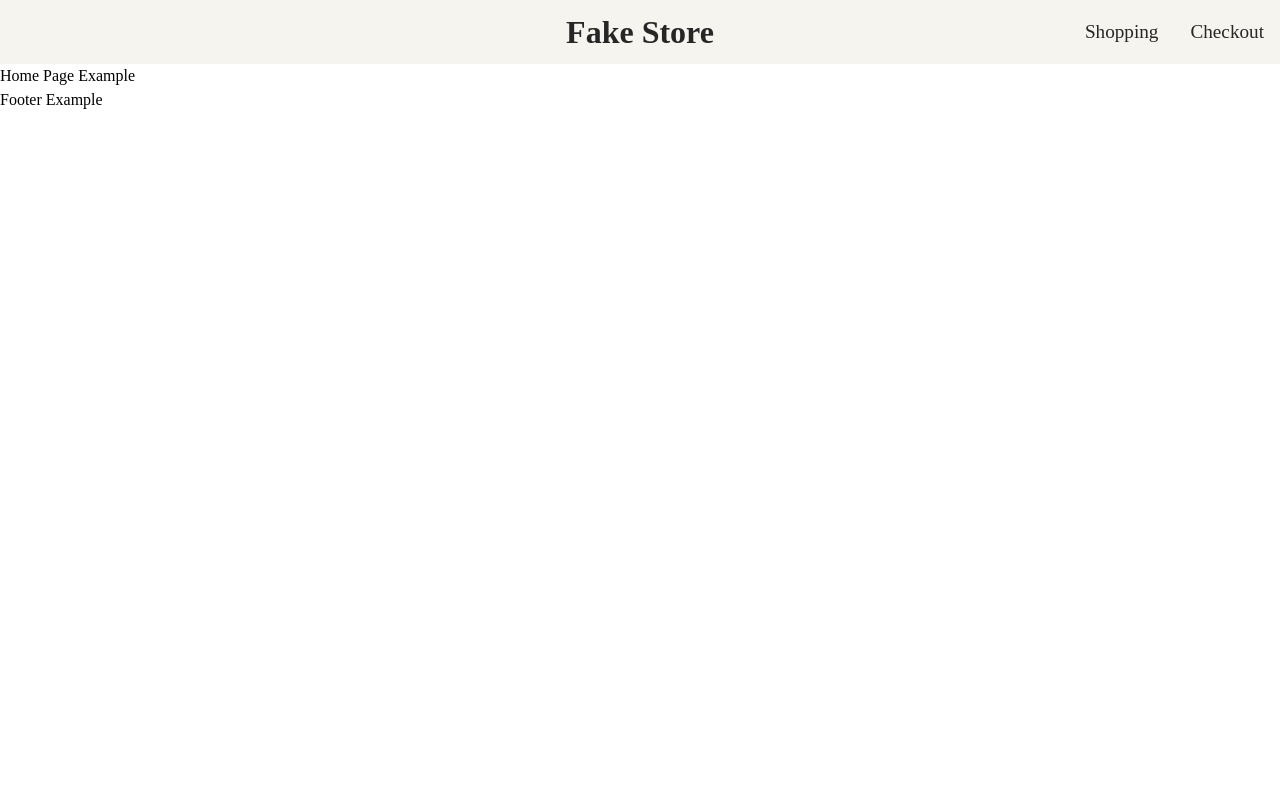
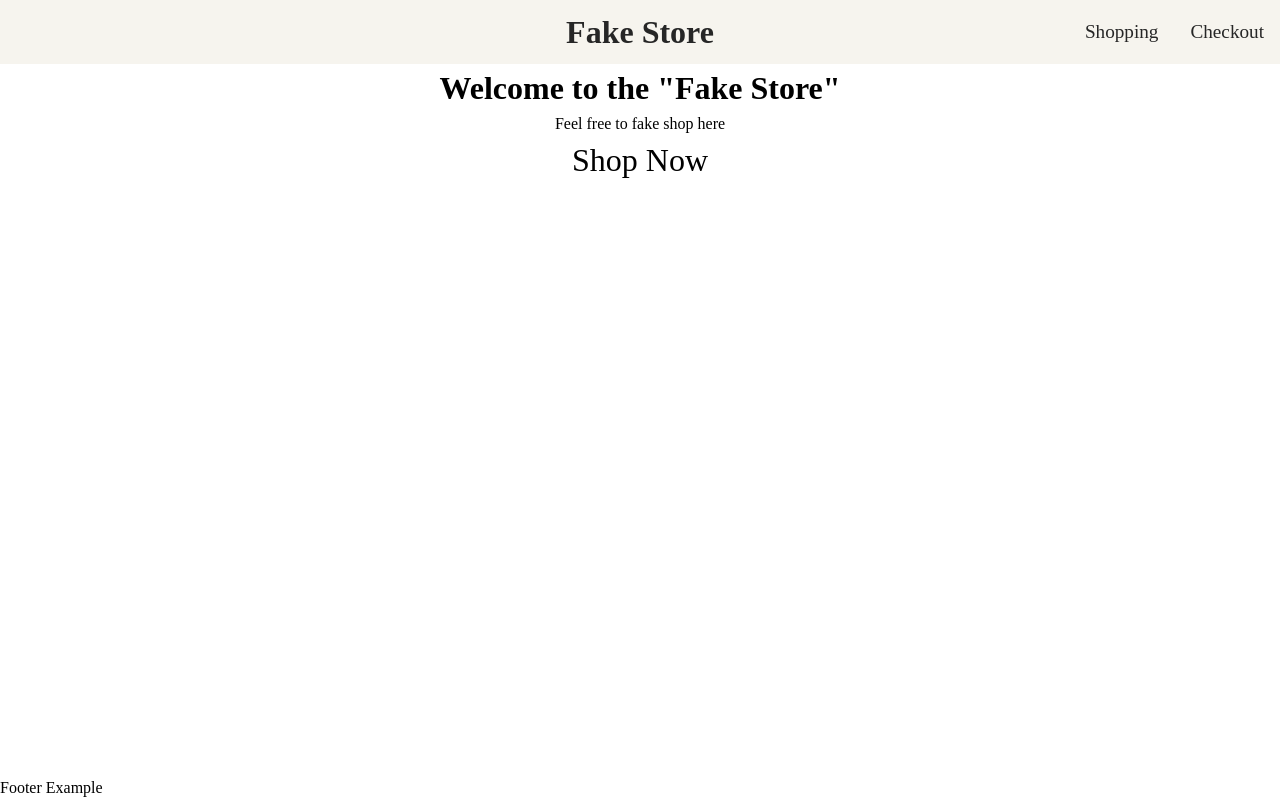
Before and after one commit to Neon-Panda/Project-Shopping-Cart, a React (Vite) app: page / in a window 1280 px wide. Built offline with nearby package versions, Linux system fonts and the light colour scheme; a web font is replaced by a local one.

Commit message:
style: footer sticks to bottom on all pages

```diff
--- a/src/components/HeaderAndFooter/Footer/Footer.jsx
+++ b/src/components/HeaderAndFooter/Footer/Footer.jsx
@@ -1,3 +1,3 @@
 export default function Footer() {
-  return <footer>Footer Example</footer>;
+  return <footer className="footer">Footer Example</footer>;
 }
--- a/src/components/HeaderAndFooter/StaticNav.jsx
+++ b/src/components/HeaderAndFooter/StaticNav.jsx
@@ -1,12 +1,13 @@
+import styles from "./StaticNav.module.css";
 import HeaderNav from "./HeaderNav/HeaderNav";
 import Footer from "./Footer/Footer";
 import { Outlet } from "react-router-dom";
 export default function StaticNav() {
   return (
-    <>
+    <div className={styles.container}>
       <HeaderNav />
       <Outlet />
       <Footer />
-    </>
+    </div>
   );
 }
--- /dev/null
+++ b/src/components/HeaderAndFooter/StaticNav.module.css
@@ -0,0 +1,9 @@
+.container {
+  height: 100dvh;
+  display: flex;
+  flex-direction: column;
+}
+
+.container footer {
+  margin-top: auto;
+}
--- a/src/pages/Home-page.jsx
+++ b/src/pages/Home-page.jsx
@@ -1,7 +1,15 @@
+import styles from "./Home-page.module.css";
+import { Link } from "react-router-dom";
+
 export default function HomePage() {
   return (
-    <div>
-      <p>Home Page Example</p>
+    <div className={styles.container}>
+      <h1 className={styles.title}>Welcome to the "Fake Store"</h1>
+      <p className={styles.paragraph}>Feel free to fake shop here</p>
+      <Link to="/shopping" className={styles.shopLink}>
+        {" "}
+        Shop Now
+      </Link>
     </div>
   );
 }
--- /dev/null
+++ b/src/pages/Home-page.module.css
@@ -0,0 +1,13 @@
+.container {
+  display: grid;
+  place-items: center;
+}
+
+.shopLink {
+  font-size: 2rem;
+  color: black;
+
+  &:hover {
+    text-decoration: underline;
+  }
+}
```
